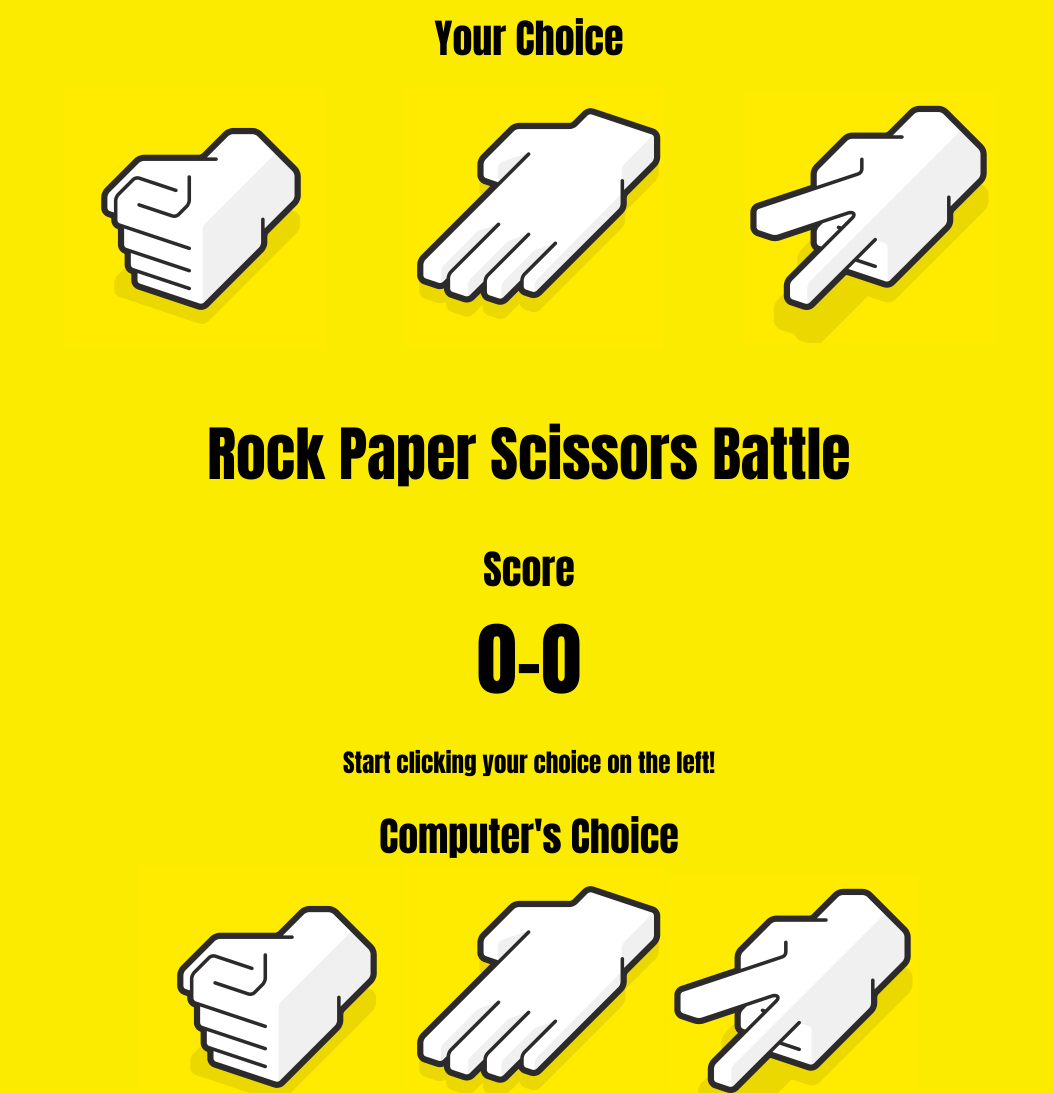
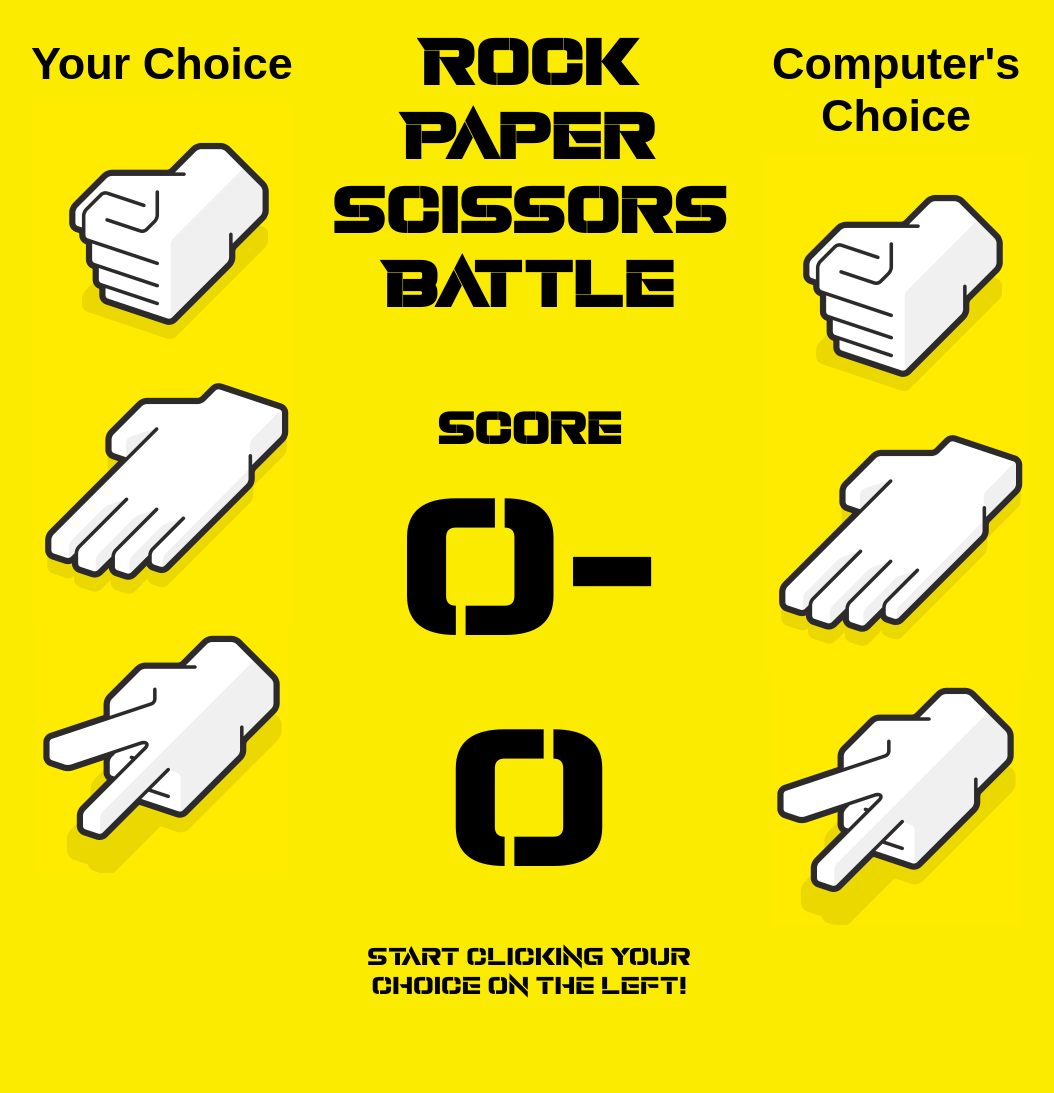
Before and after one commit to nathan-cai/rock-paper-scissors, a plain HTML site: page index.html in a window 1280 px wide. Shown: the top 1093 px of the page, without its empty margins (111-1165 px from the left). After the commit the page ends 1034 px from the top, so only its background shows below. Drawn offline with Linux system fonts and the light colour scheme.

Commit message:
Reformat the page to show Computer's choice

```diff
--- a/style.css
+++ b/style.css
@@ -1,37 +1,44 @@
+@font-face {
+    font-family: revamped;
+    src: url(font/Revamped.otf);
+}
+
 body {
     background-color: #fbeb01;
-    font-family:Impact, Haettenschweiler, 'Arial Narrow Bold', sans-serif;
+    font-family:revamped;
+    display: flex;
+    justify-content: center;
+}
+
+.column {
     text-align: center;
 }
 
 h1 {
-    font-size: 60px;
+    font-size: 65px;
+    margin: 20px 0;
 }
 
 h3 {
-    font-size: 40px;
-    margin: 0px;
-}
-
-#instructions {
-    font-size: 20px;
+    font-size: 45px;
+    margin: 80px 0 0 0;
 }
 
 #score {
     margin: 0;
-    font-size:80px
+    font-size:200px
 }
 
 #choices {
     display: flex;
+    flex-direction: column;
     justify-content: center;
     align-items: center;
-    padding: 20px;
 }
 
 .choice {
-    margin: 0px 40px;
     transition: transform .2s; /* Animation */
+    z-index: 2;
 }
 
 .choice:hover {
@@ -45,17 +52,54 @@ h3 {
 }
 
 #again {
-    font-size: 16px;
+    font-family: revamped;
+    font-size: 18px;
     padding: 10px 20px;
     border-radius: 10px;
-    border: 2px solid #b49900;
-    background-color: #fffcd2;
+    border: 2px solid #000000;
+    background-color: #fbeb01;
     transition: transform .2s;
 }
 
 #again:hover {
+    transform: scale(1.2);
+    background-color: #ffffff;
+}
+
+#left{
+    flex: 31%;
+    display: flex;
+    flex-direction: column;
+    align-items: center;
+    padding-left: 100px;
+}
+
+#right {
+    flex: 31%;
+    display: flex;
+    flex-direction: column;
+    align-items: center;
+    padding-right: 100px;
+}
+
+#mid {
+    flex: 38%;
+    text-align: center;
+}
+
+.choiceHeader {
+    font-family: Arial, Helvetica, sans-serif;
+    margin: 30px 0 13px 0;
+    z-index: 3;
+}
+
+.compChoice {
+    z-index: 2;
+    transition: transform .2s; /* Animation */
+}
+
+.chosen {
     height: 110%;
     width: auto;
     transform: scale(1.2);
-    background-color: #ffffff;
 }
```
